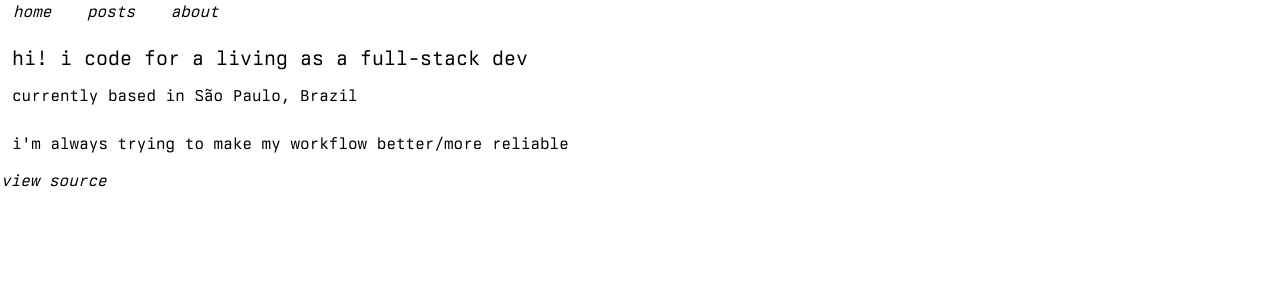
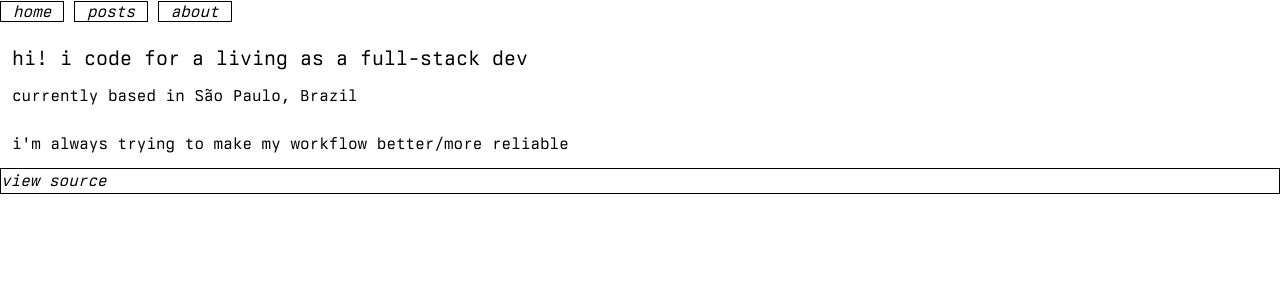
Before and after one commit to gusluchetti/portfolio, a SvelteKit app: page / in a window 1280 px wide. Shown: the top 300 px of the page. Built offline with nearby package versions, Linux system fonts and the light colour scheme.

Commit message:
feat: update footer to deal better with light mode

```diff
--- a/src/app.css
+++ b/src/app.css
@@ -5,6 +5,10 @@
 @layer base {
   h2 {
     @apply text-xl mt-2 mb-3;
+  }
+
+  footer {
+    @apply italic flex flex-row gap-5 border dark:border-white border-black;
   }
 }
 
@@ -14,6 +18,6 @@
   }
 
   .navlink {
-    @apply px-3 border border-white hover:font-bold;
+    @apply px-3 border dark:border-white border-black hover:font-bold;
   }
 }
--- a/src/routes/+layout.svelte
+++ b/src/routes/+layout.svelte
@@ -15,6 +15,6 @@
 	<slot />
 </main>
 
-<footer class="italic flex flex-row gap-5 border border-white">
+<footer>
 	<a href="https://github.com/gusluchetti/portfolio">view source</a>
 </footer>
```
